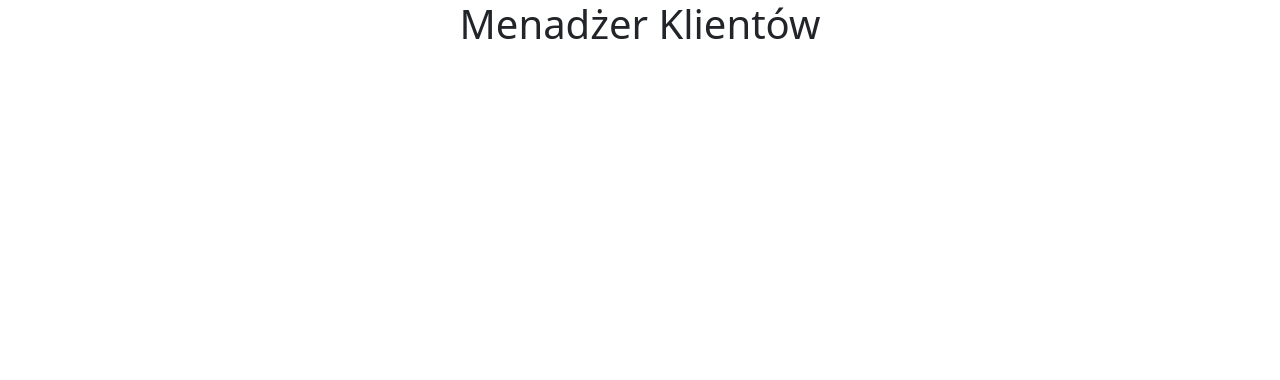
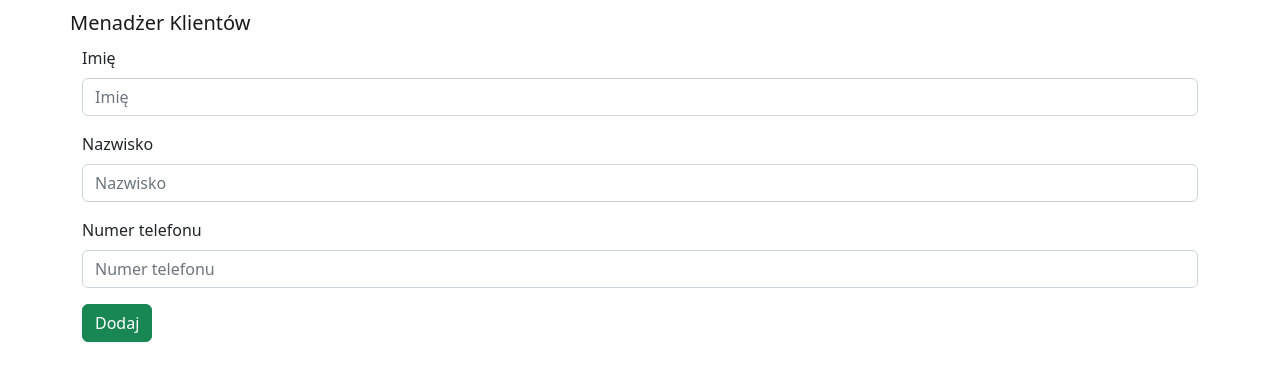
Before and after one commit to radekska/customer-manager-ui, a React (Create React App) app: page /customer/add in a window 1280 px wide. Before the commit this address had no page. Shown: the top 380 px of the page. Built offline with nearby package versions, Linux system fonts and the light colour scheme.

Commit message:
add form for adding customer details

```diff
--- a/src/App.tsx
+++ b/src/App.tsx
@@ -1,22 +1,30 @@
 import 'bootstrap/dist/css/bootstrap.min.css';
 import React from "react";
-import {Route, Routes} from "react-router-dom";
-import {Container, Row} from "react-bootstrap";
+import {Link, Route, Routes} from "react-router-dom";
+import {Button, Col, Container, Nav, Navbar, Row} from "react-bootstrap";
 import CustomersList from "./components/CustomersList";
 import CustomerDetails from "./components/CustomerDetails";
+import AddCustomer from "./components/AddCustomer";
 
 const App: React.FC = () => {
 
     return (
-        <div>
-            <h1 className="text-center">Menadżer Klientów</h1>
+        <Container>
+            <Row>
+                <Navbar>
+                    <Link to="/"><Navbar.Brand>Menadżer Klientów</Navbar.Brand></Link>
+                </Navbar>
+            </Row>
+            <Row>
                 <Routes>
                     <Route path="/"
                            element={<Container><Row><CustomersList/></Row></Container>}></Route>
                     <Route path="/customers/:id"
                            element={<Container><Row><CustomersList/><CustomerDetails/></Row></Container>}></Route>
+                    <Route path="/customer/add" element={<AddCustomer/>}></Route>
                 </Routes>
-        </div>
+            </Row>
+        </Container>
     );
 }
 
--- /dev/null
+++ b/src/components/AddCustomer.tsx
@@ -0,0 +1,72 @@
+import React, {useRef, useState} from "react";
+import Button from 'react-bootstrap/Button';
+import Form from 'react-bootstrap/Form';
+import axios from "axios";
+import {Alert, Container} from "react-bootstrap";
+
+const AddCustomer: React.FC = () => {
+    const [showSuccessfulLabel, setShowSuccessfulLabel] = useState(false)
+    const [showErrorLabel, setShowErrorLabel] = useState(false)
+
+    const firstNameInputRef = useRef<HTMLInputElement>(null)
+    const lastNameInputRef = useRef<HTMLInputElement>(null)
+    const telephoneNumberInputRef = useRef<HTMLInputElement>(null)
+
+    const clearInputFields = () => {
+        firstNameInputRef.current!.value = ""
+        lastNameInputRef.current!.value = ""
+        telephoneNumberInputRef.current!.value = ""
+    }
+
+    const addCustomerHandler = (event: React.FormEvent) => {
+        event.preventDefault()
+        // TODO - input validation
+        const firstName = firstNameInputRef.current!.value
+        const lastName = lastNameInputRef.current!.value
+        const telephoneNumber = telephoneNumberInputRef.current!.value
+
+        axios.post("http://localhost:8080/api/customers", {
+            first_name: firstName,
+            last_name: lastName,
+            telephone_number: telephoneNumber
+        }).then(() => {
+            setShowSuccessfulLabel(true);
+            setShowErrorLabel(false);
+            clearInputFields();
+
+        }).catch(err => {
+            setShowErrorLabel(true);
+            setShowSuccessfulLabel(false)
+        })
+        // TODO - error handling
+
+    }
+
+
+    return (
+        <Container>
+            {showSuccessfulLabel && <Alert key="success" variant="success">Klient został dodany poprawnie</Alert>}
+            {showErrorLabel && <Alert key="danger" variant="danger">Wystąpił błąd w dodawaniu klienta</Alert>}
+            <Form onSubmit={addCustomerHandler}>
+                <Form.Group className="mb-3">
+                    <Form.Label>Imię</Form.Label>
+                    <Form.Control type="text" placeholder="Imię" id="firstName" ref={firstNameInputRef}/>
+                </Form.Group>
+                <Form.Group className="mb-3">
+                    <Form.Label>Nazwisko</Form.Label>
+                    <Form.Control type="text" placeholder="Nazwisko" id="lastName" ref={lastNameInputRef}/>
+                </Form.Group>
+                <Form.Group className="mb-3">
+                    <Form.Label>Numer telefonu</Form.Label>
+                    <Form.Control type="text" placeholder="Numer telefonu" id="telephoneNumer"
+                                  ref={telephoneNumberInputRef}/>
+                </Form.Group>
+                <Button variant="success" type="submit">
+                    Dodaj
+                </Button>
+            </Form>
+        </Container>
+    );
+}
+
+export default AddCustomer
--- a/src/components/CustomersList.tsx
+++ b/src/components/CustomersList.tsx
@@ -1,5 +1,5 @@
 import React, {useEffect, useState} from "react";
-import {Col, Form, ListGroup} from "react-bootstrap";
+import {Button, Col, Form, ListGroup, Stack} from "react-bootstrap";
 import {Link} from "react-router-dom";
 import {Customer} from "../models/customer";
 import axios from "axios";
@@ -16,11 +16,12 @@ const CustomersList: React.FC = () => {
         axios.get('http://localhost:8080/api/customers').then(
             response => setCustomers(response.data)
         )
-    },[true]);
+    }, [true]);
 
 
     return (
         <Col md="auto">
+            <Stack gap={3}>
                 <Form onSubmit={handleSubmit}>
                     <Form.Group className="mb-3" controlId="exampleForm.ControlInput1">
                         <Form.Label>Znajdź Klienta</Form.Label>
@@ -35,6 +36,9 @@ const CustomersList: React.FC = () => {
                         </Link>
                     )}
                 </ListGroup>
+
+                <Link to="/customer/add"><Button variant="success">Dodaj</Button></Link>
+            </Stack>
         </Col>
     );
 }
```
Lines whose indentation alone changed are shown as unchanged.
